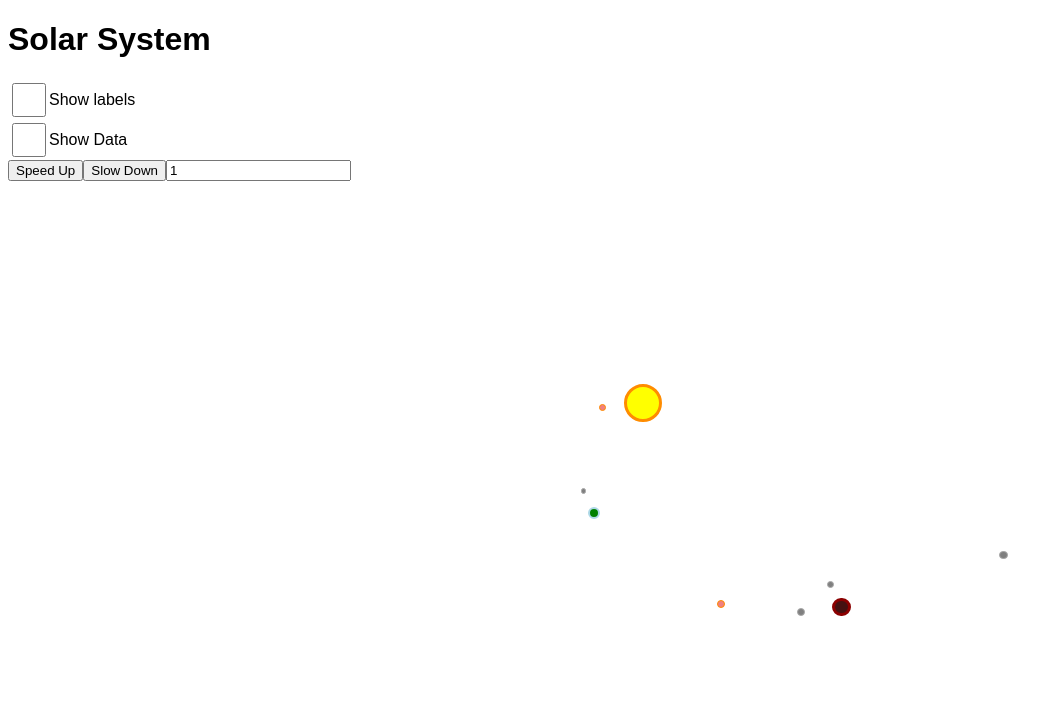
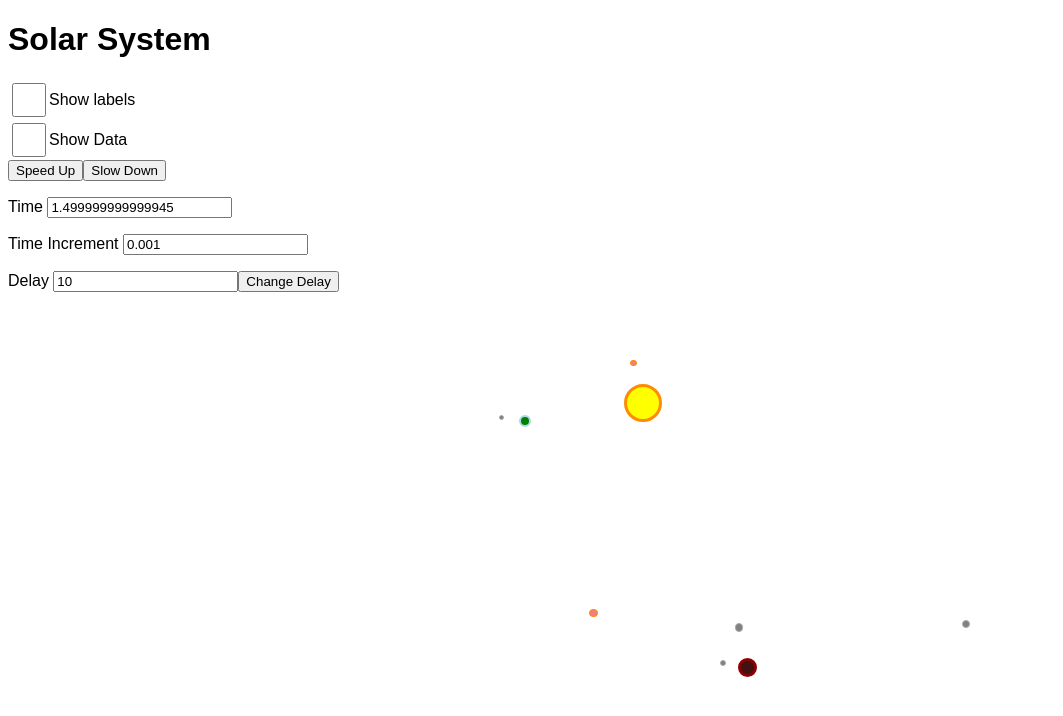
Before and after one commit to 0mpurdy/orbit, an Angular app: page / in a window 1280 px wide. Shown: the top 716 px of the page, without its empty margins (0-1063 px from the left). Built offline with nearby package versions, Linux system fonts and the light colour scheme.

Commit message:
Change how speed is affected
Update UI to include inputs for the time, timeIncrement and delay

```diff
--- a/src/app/solar-system/solar-system.component.html
+++ b/src/app/solar-system/solar-system.component.html
@@ -15,8 +15,10 @@
 </div>
 
 <button type="button" (click)="speedUpOrbit()">Speed Up</button> <button type="button" (click)="slowDownOrbit()">Slow Down</button>
-
-<input type="number" [(ngModel)]="time">
+<br/>
+<p>Time <input type="number" [(ngModel)]="time"></p>
+<p>Time Increment <input type="number" [(ngModel)]="timeIncrement"></p>
+<p>Delay <input type="number" [(ngModel)]="delay"> <button (click)="changeDelay()">Change Delay</button></p>
 
 <div class="solar-system" [style.width]="solarSystem?.width + 'px'" [style.height]="solarSystem?.height + 'px'">
   <div class="sun" [style.left]="sun?.xPosition + 'px'" [style.top]="sun?.yPosition + 'px'" [style.width]="(sun?.radius * 2) + 'px'"
--- a/src/app/solar-system/solar-system.component.ts
+++ b/src/app/solar-system/solar-system.component.ts
@@ -11,6 +11,8 @@ import { AstroBody } from '../astro-body/astro-body.component';
 export class SolarSystemComponent implements OnInit {
 
   time = 1;
+  timeIncrement = 0;
+  delay = 10;
 
   sun: AstroBody;
   systemData: string[] = [];
@@ -21,7 +23,6 @@ export class SolarSystemComponent implements OnInit {
 
   astroBodies: AstroBody[] = [];
 
-  // orbitTrackers: any[] = [];
   orbitTracker: any;
   orbitTrackerCount: number;
 
@@ -39,6 +40,7 @@ export class SolarSystemComponent implements OnInit {
     });
 
     this.setSunPosition();
+    this.speedUpOrbit();
 
     // setInterval(() => {
     //   this.updateSystemDimensions();
@@ -47,14 +49,29 @@ export class SolarSystemComponent implements OnInit {
     // }, 200);
   }
 
+  changeDelay() {
+    console.log('Delay changed to: ' + this.delay);
+    clearInterval(this.orbitTracker);
+    this.orbitTracker = setInterval(() => {
+      this.time += this.timeIncrement;
+    }, this.delay);
+  }
+
   speedUpOrbit() {
-    // this.orbitTrackers.push(setInterval(() => {
-    //   this.time += 0.01;
-    // }, 100));
+    if (this.timeIncrement <= 0) {
+      this.timeIncrement = 0.001;
+      this.changeDelay();
+    } else {
+      this.timeIncrement = this.timeIncrement * 1.5;
+    }
   }
 
   slowDownOrbit() {
-    // clearInterval(this.orbitTrackers.pop());
+    this.timeIncrement = this.timeIncrement * 0.5;
+    if (this.timeIncrement < 0.001) {
+      this.timeIncrement = 0;
+      clearInterval(this.orbitTracker);
+    }
   }
 
   updateSystemDimensions() {
```
